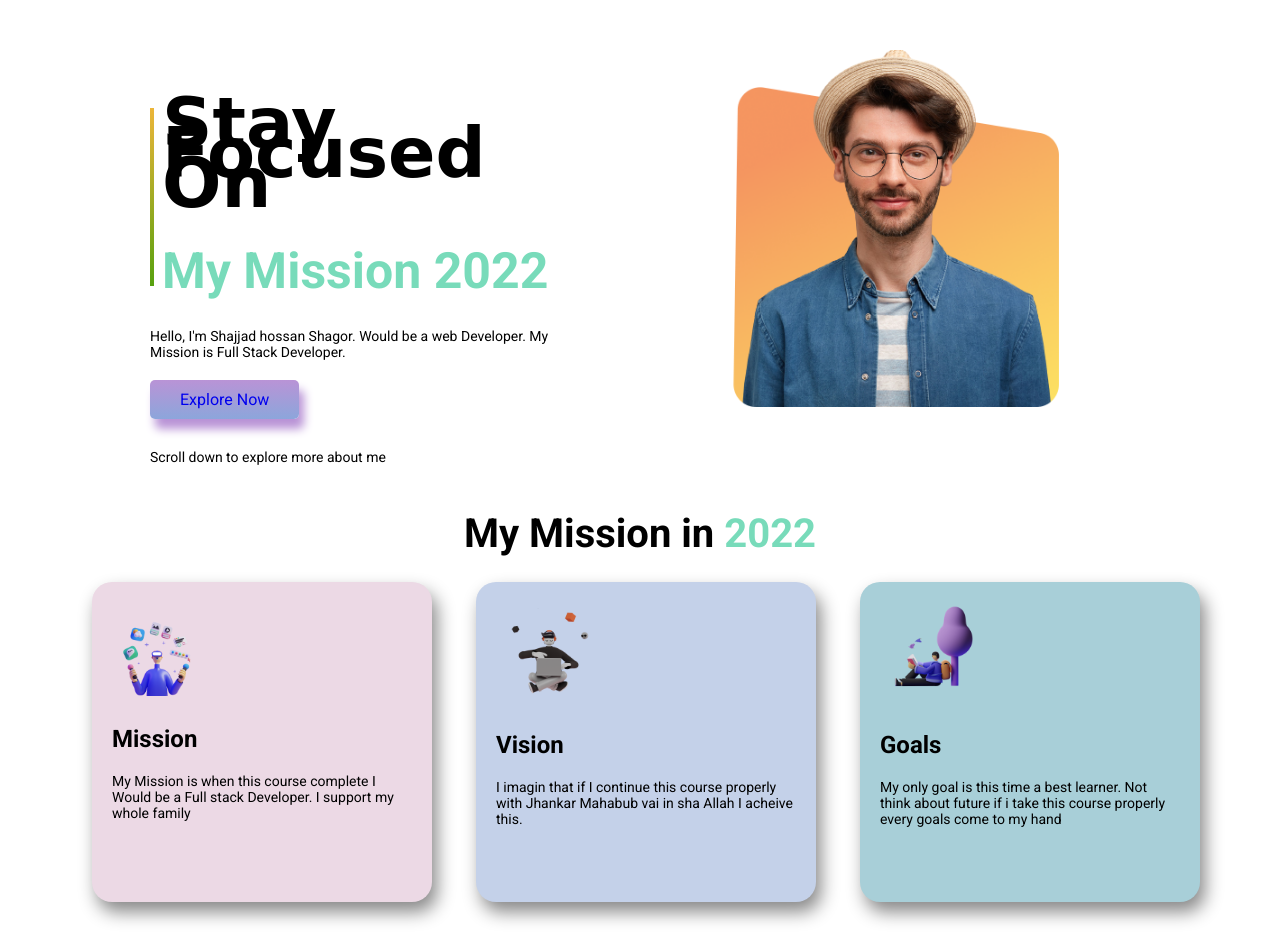
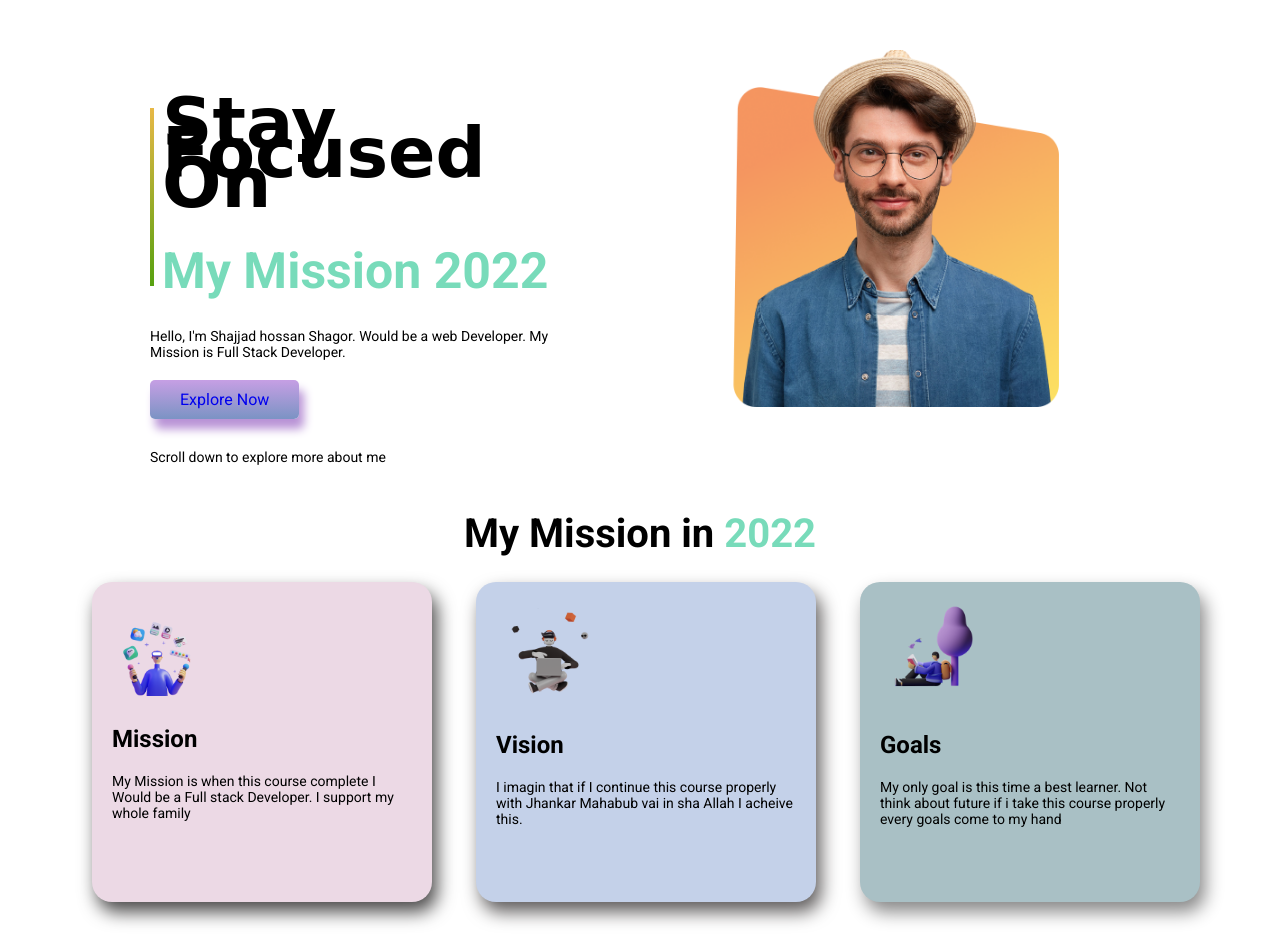
Before and after one commit to shagors/Mission-2022-first-assign, a plain HTML site: page index.html in a window 1280 px wide. Shown: the top 952 px of the page. Drawn offline with Linux system fonts and the light colour scheme; a web font is replaced by a local one.

Commit message:
finishig the project check

```diff
--- a/style.css
+++ b/style.css
@@ -22,7 +22,7 @@ p{
     line-height: 20px;
 }
 .btn{
-    background-image: linear-gradient(#B993D6, #8CA6DB);
+    background-image: linear-gradient(#c69fe4, #7b93c4);
     padding: 10px 30px;
     border-radius: 5px;
     text-decoration: none;
@@ -52,7 +52,7 @@ p{
 }
 .left-border{
     border-left: 4px solid;
-    border-image: linear-gradient(#f6b73c, #4d9f0c) 10;
+    border-image: linear-gradient(#f1ba4a, #4d9f0c) 10;
     padding-left: 8px;
 }
 .aquamarine-h{
@@ -85,7 +85,7 @@ p{
     padding: 20px 20px;
     background-color: #ecd9e5;
     border-radius: 20px;
-    box-shadow: 5px 10px 18px #888888;
+    box-shadow: 5px 10px 18px #4b4a4a;
 }
 .mi-image-1 img{
     width: 35%;
@@ -100,7 +100,7 @@ p{
     padding: 20px 20px;
     background-color: #c4d1e9;
     border-radius: 20px;
-    box-shadow: 5px 10px 18px #888888;
+    box-shadow: 5px 10px 18px #5f5c5c;
 }
 .mi-image-2 img{
     width: 35%;
@@ -113,7 +113,7 @@ p{
    width: 300px;
    height: 280px;
    padding: 20px 20px;
-   background-color: #a8cfd8;
+   background-color: #a9c0c5;
    border-radius: 20px;
    box-shadow: 5px 10px 18px #888888;
 }
```
